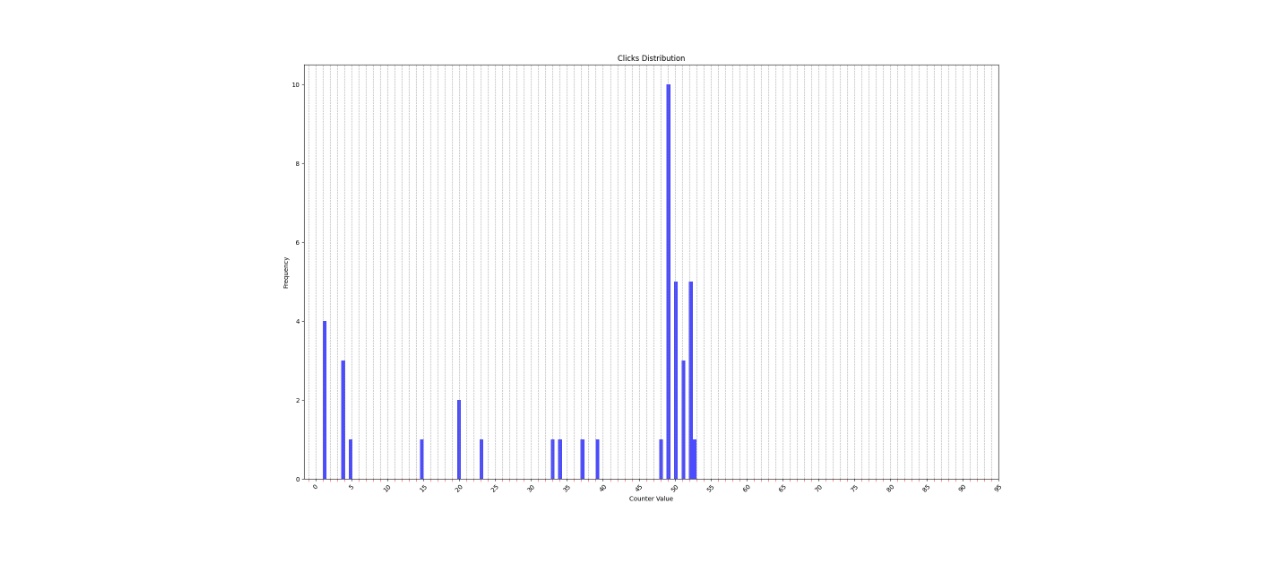
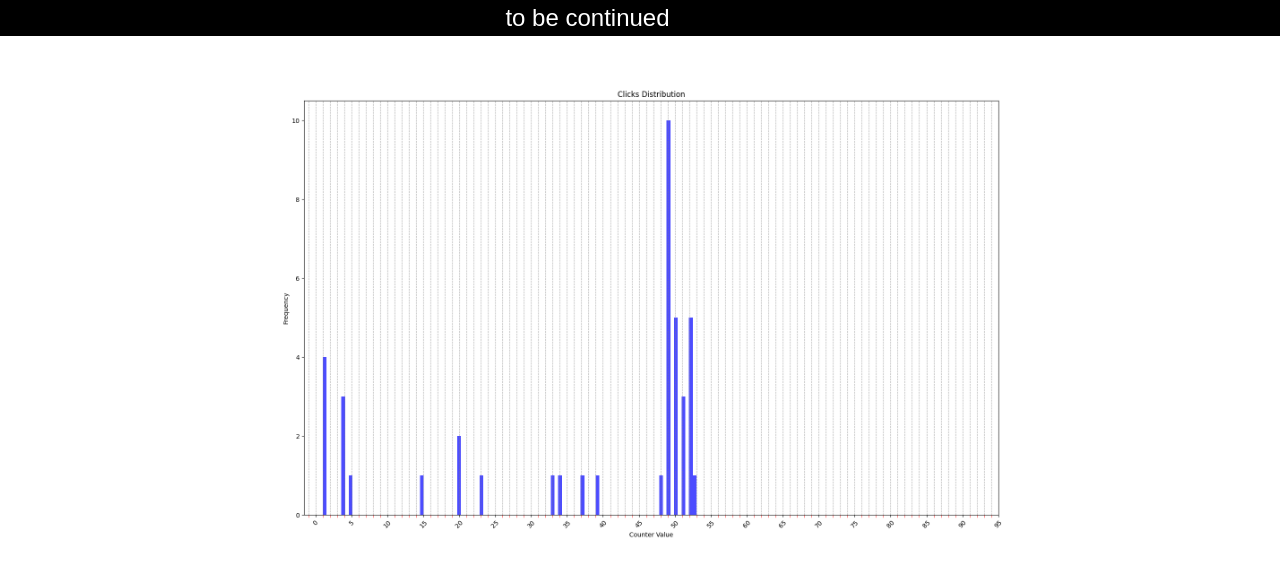
Before and after one commit to nemowang24/DataScienceIntegration, a Django app: template templates/helldivers/statistic.html in a window 1280 px wide. Shown: the part 70-643 px from the top of the page. Run offline with Django 5.2, Linux system fonts and the light colour scheme; the template is opened without the code that fills it, so the values that code supplies are empty; parts of the project's set-up code (start-up, migrations or seed data) failed here and were passed over.

Commit message:
add statistic page rolling text

```diff
--- a/templates/helldivers/statistic.html
+++ b/templates/helldivers/statistic.html
@@ -9,12 +9,42 @@
             width: 70%; /* 70% of the window width */
             height: auto; /* Maintain the aspect ratio */
         }
+
+        /* CSS for the rolling text effect */
+        @keyframes rollingText {
+            0% {
+                transform: translateX(100%); /* Start just off the right of the screen */
+            }
+            100% {
+                transform: translateX(-100%); /* End just off the left of the screen */
+            }
+        }
+
+        .rolling-text {
+            width: 100%; /* Full width */
+            overflow: hidden; /* Hide overflowing text */
+            white-space: nowrap; /* Prevent text from wrapping */
+            position: relative;
+            background: #000; /* Optional: Give a background color for visibility */
+            color: #fff; /* Text color */
+            font-size: 24px; /* Larger font for visibility */
+        }
+
+        .rolling-text span {
+            display: inline-block;
+            animation: rollingText 10s linear infinite; /* Roll text continuously */
+        }
     </style>
 {% endblock myscripts %}
 
 {% block myvideo %}
     {% load static %}
 
+    <!-- HTML for the rolling text -->
+    <div class="rolling-text">
+        <span>to be continued</span>
+    </div>
+
     <img src="{% static 'histogram.png' %}" alt="Histogram Image">
 
 {% endblock myvideo %}
```
Also changed, not shown: 1 other file.
